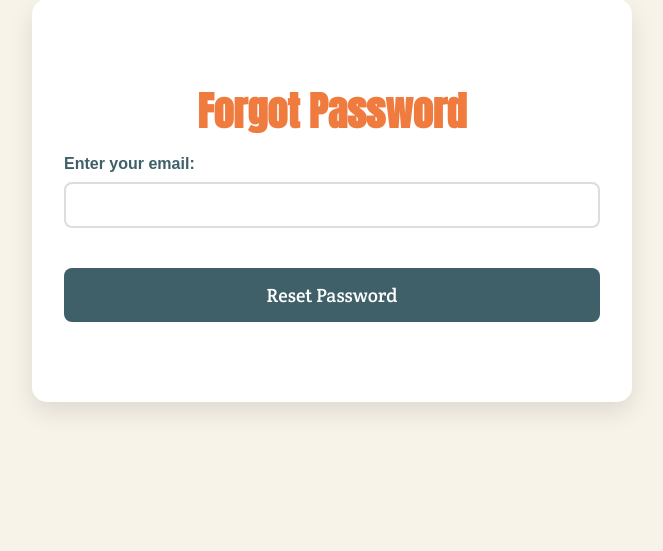
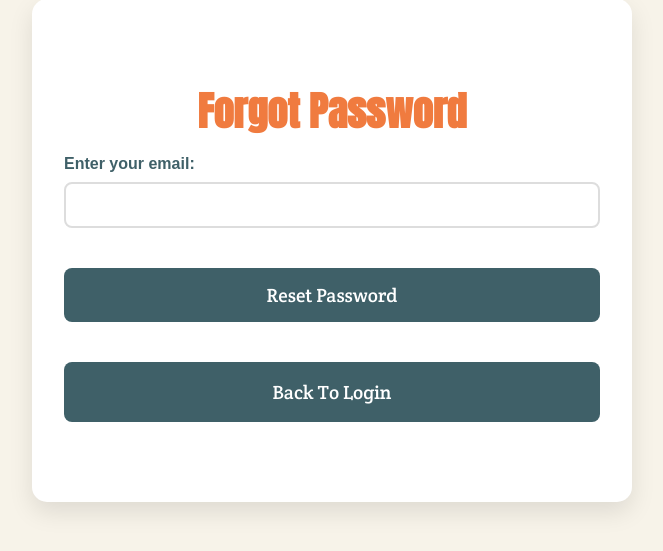
Before and after one commit to Shameel681/Satay-Kajang-Uncle-Ujang-Online-Ordering-System-G5, a PHP site: page /MASTER/forgot_pass.php in a window 1280 px wide. Shown: the part 49-600 px from the top of the page, without its empty margins (308-971 px from the left). Run offline with PHP 8.4, Linux system fonts and the light colour scheme; some libraries are stand-ins or nearby versions.

Commit message:
FORGOT PASSWORD BUTTON BACK TO LOGIN

```diff
--- a/SatayKajangUncleUjangOnlineOrderingSystem/forgot_pass.php
+++ b/SatayKajangUncleUjangOnlineOrderingSystem/forgot_pass.php
@@ -93,6 +93,7 @@ if ($_SERVER['REQUEST_METHOD'] === 'POST') {
                 <input type="email" name="email" required>
             </div>
             <button type="submit" class="btn">Reset Password</button>
+            <a href="login.php" type="back" class="btn" style="text-align: center;">Back To Login</a>
         </form>
     </div>
 </body>
```
